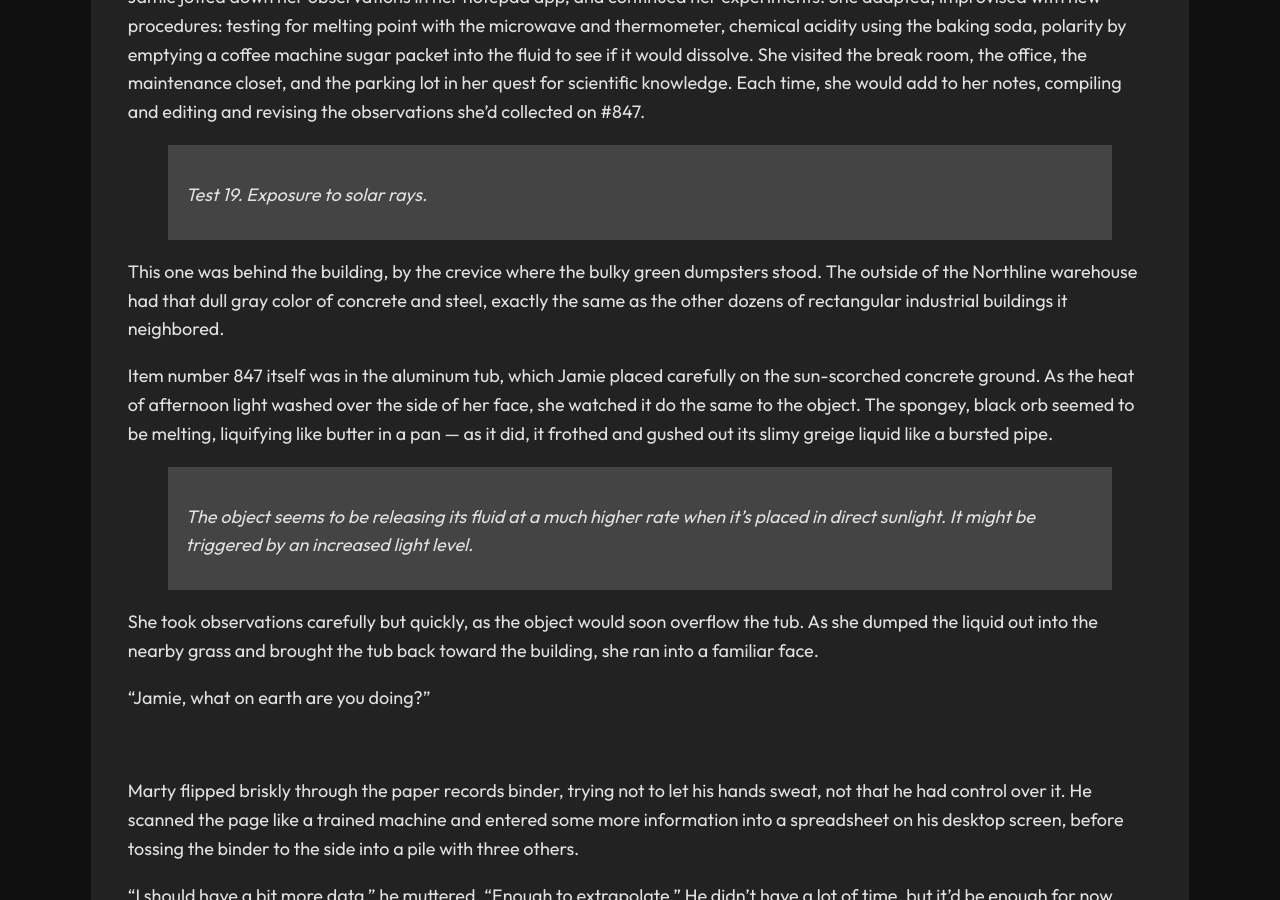
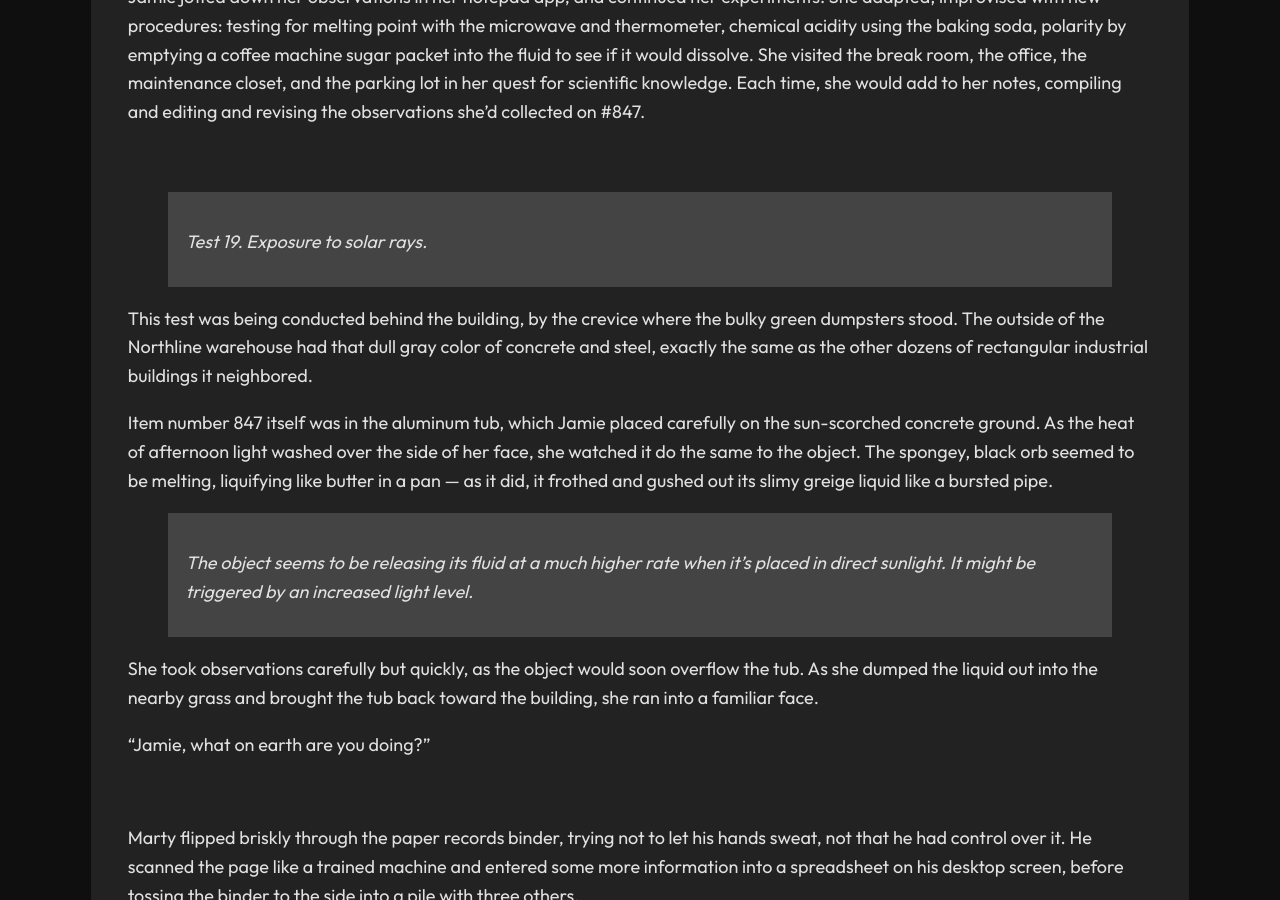
Before and after one commit to drizzleberry/drizzleberry.github.io, a Jekyll site: the page built from pages/episodes/scientific-inquiry.md, in a window 1280 px wide and 900 px high, scrolled down 3306 px. Built offline with Jekyll 4.4.1, drawn with Linux system fonts in a browser that asks for light colours.

Commit message:
Update scientific-inquiry.md

```diff
--- a/pages/episodes/scientific-inquiry.md
+++ b/pages/episodes/scientific-inquiry.md
@@ -71,9 +71,11 @@ She vaguely felt the odd scent of the liquid, unsettling but not overpowering. S
 
 Jamie jotted down her observations in her notepad app, and continued her experiments. She adapted, improvised with new procedures: testing for melting point with the microwave and thermometer, chemical acidity using the baking soda, polarity by emptying a coffee machine sugar packet into the fluid to see if it would dissolve. She visited the break room, the office, the maintenance closet, and the parking lot in her quest for scientific knowledge. Each time, she would add to her notes, compiling and editing and revising the observations she'd collected on #847.
 
+<br>
+
 > Test 19. Exposure to solar rays.
 
-This one was behind the building, by the crevice where the bulky green dumpsters stood. The outside of the Northline warehouse had that dull gray color of concrete and steel, exactly the same as the other dozens of rectangular industrial buildings it neighbored.
+This test was being conducted behind the building, by the crevice where the bulky green dumpsters stood. The outside of the Northline warehouse had that dull gray color of concrete and steel, exactly the same as the other dozens of rectangular industrial buildings it neighbored.
 
 Item number 847 itself was in the aluminum tub, which Jamie placed carefully on the sun-scorched concrete ground. As the heat of afternoon light washed over the side of her face, she watched it do the same to the object. The spongey, black orb seemed to be melting, liquifying like butter in a pan — as it did, it frothed and gushed out its slimy greige liquid like a bursted pipe.
 
```
